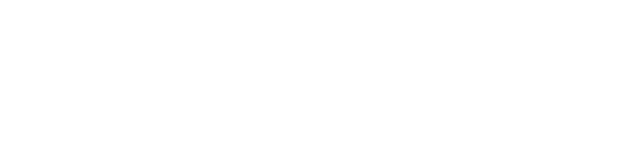
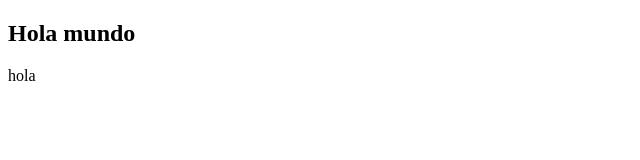
Before and after one commit to tabitamishell/my_new_git_folder, a plain HTML site: page index.html in a window 1280 px wide. Shown: the whole page, without its empty margins (0-640 px from the left). Drawn offline with Linux system fonts and the light colour scheme.

Commit message:
correccion commit

```diff
--- a/app.js
+++ b/app.js
@@ -1 +1,2 @@
 history
+package
--- a/estilos.css
+++ b/estilos.css
@@ -1 +1,2 @@
 h1{};
+h2{};
--- a/index.html
+++ b/index.html
@@ -7,6 +7,7 @@
     <title>Document</title>
 </head>
 <body>
-
+    <h2>Hola mundo</h2>
+    <p>hola</p>
 </body>
 </html>
```
